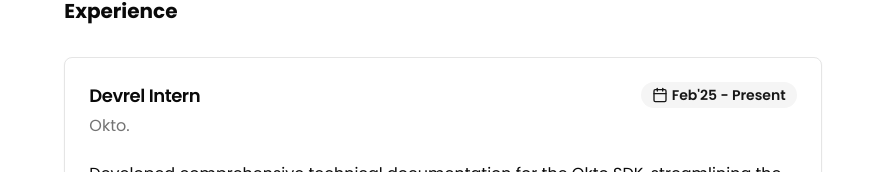
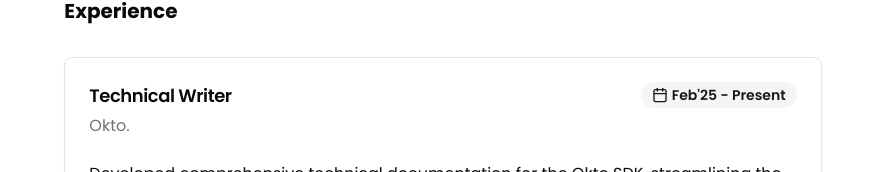
Before and after one commit to saakshiraut28/my_site, a Next.js app: page / in a window 1280 px wide. Shown: the part 577-749 px from the top of the page, without its empty margins (197-1082 px from the left). Built offline with nearby package versions, Linux system fonts and the light colour scheme.

Commit message:
Update experience.jsx

```diff
--- a/src/components/experience.jsx
+++ b/src/components/experience.jsx
@@ -20,7 +20,7 @@ const experiences = [
   {
     id: "1",
     company: "Okto.",
-    position: "Devrel Intern",
+    position: "Technical Writer",
     period: "Feb'25 - Present",
     description:
       "Developed comprehensive technical documentation for the Okto SDK, streamlining the developer onboarding process. And Created template applications to demonstrate seamless integration and best practices for utilizing the Okto SDK.",
```
